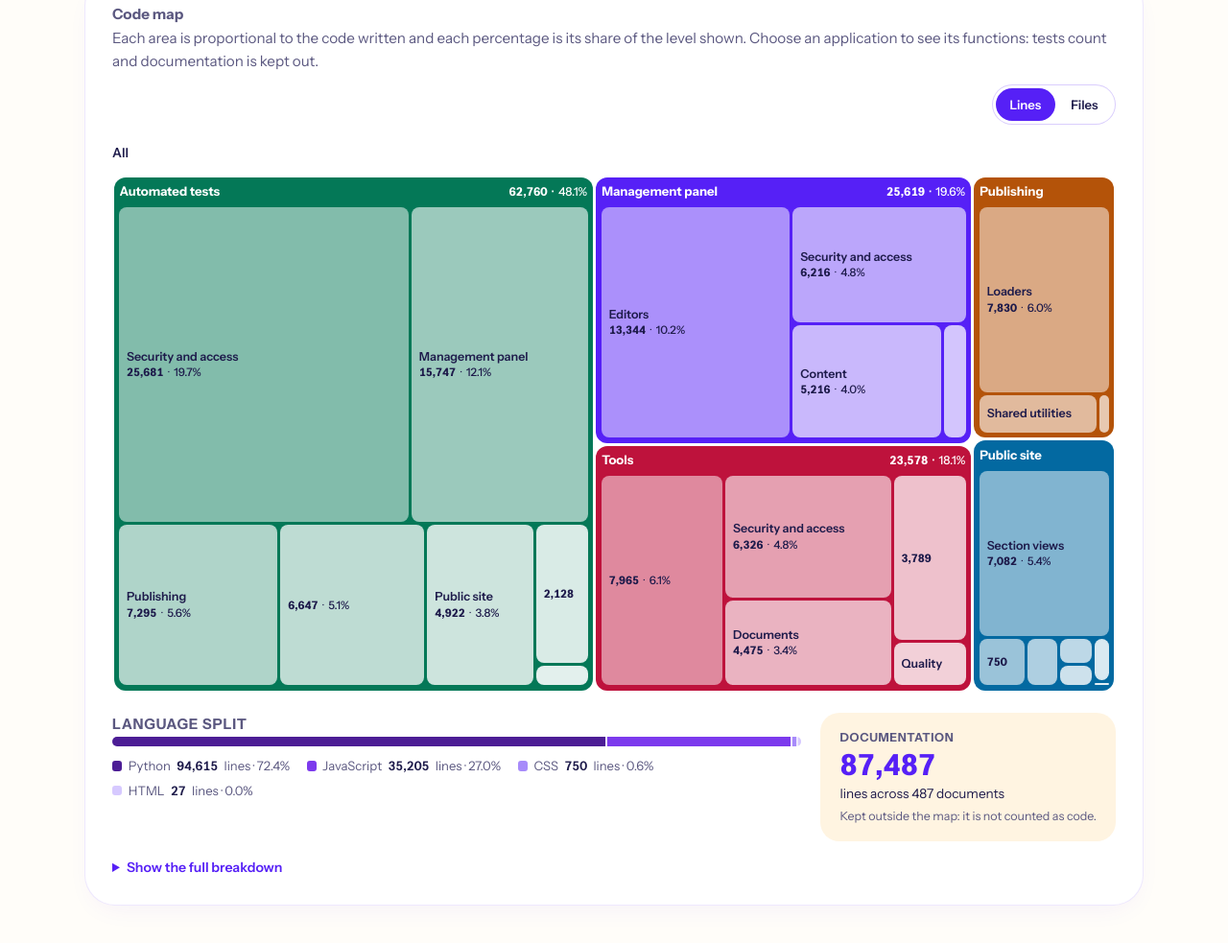
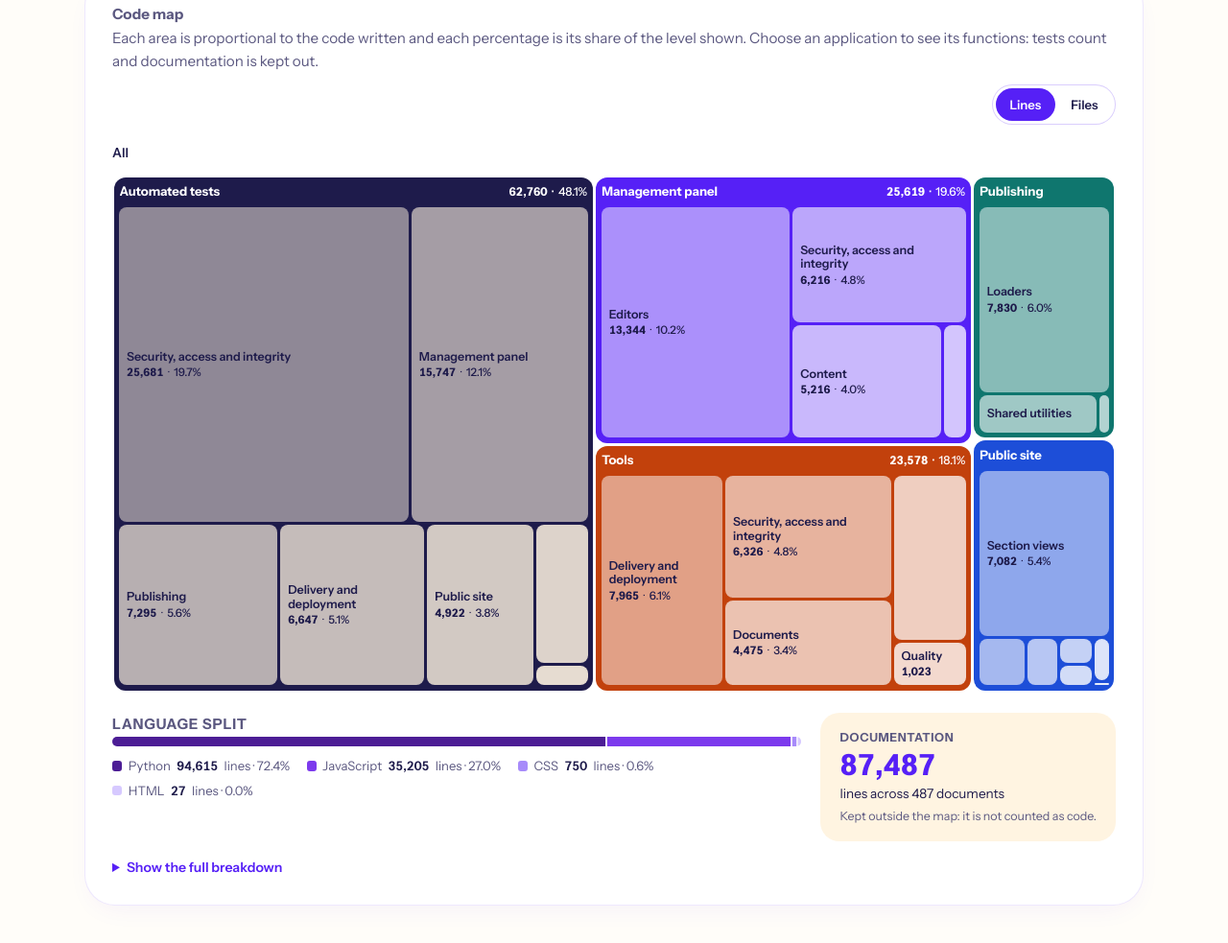
Before and after one commit to jsmiragregori/AI-STEAM-INDICADORES, a plain HTML site: page index.html in a window 1280 px wide. Shown: the part 1993-2976 px from the top of the page at 96% size. Drawn offline with Linux system fonts and the light colour scheme.

Commit message:
fix: correcciones P1 de la auditoria de F2 (rotulos D1, nombre prioritario en las teselas, paleta anclada en la marca)

```diff
--- a/assets/css/panel.css
+++ b/assets/css/panel.css
@@ -34,11 +34,11 @@
   --shadow: 0 10px 30px -12px rgb(86 32 246 / .08);
   --card-grad: linear-gradient(to bottom, #FFFFFF 0%, #FFF4E1 100%);
   --hero: linear-gradient(135deg, #4918AD 0%, #521DE2 55%, #5620F6 100%);
-  --map-site: #0369A1;
+  --map-site: #1D4ED8;
   --map-panel: #5620F6;
-  --map-publicacion: #B45309;
-  --map-herramientas: #BE123C;
-  --map-tests: #047857;
+  --map-publicacion: #0F766E;
+  --map-herramientas: #C2410C;
+  --map-tests: #1E1B4B;
   --map-ink: #FFFFFF;
   --lang-py: #4C1D95;
   --lang-js: #7C3AED;
@@ -66,11 +66,11 @@
     --grid: rgb(238 235 255 / .08);
     --shadow: 0 10px 30px -12px rgb(0 0 0 / .5);
     --card-grad: linear-gradient(to bottom, #1A1633 0%, #221C3F 100%);
-    --map-site: #5BC0EB;
-    --map-panel: #9C80FF;
-    --map-publicacion: #E8A33D;
-    --map-herramientas: #F07CA4;
-    --map-tests: #45C89B;
+    --map-site: #7DA9FF;
+    --map-panel: #A78BFF;
+    --map-publicacion: #3FC6BC;
+    --map-herramientas: #FF9D5C;
+    --map-tests: #A8A3CB;
     --map-ink: #14112B;
     --lang-py: #C4B5FD;
     --lang-js: #A78BFA;
@@ -95,11 +95,11 @@
   --grid: rgb(238 235 255 / .08);
   --shadow: 0 10px 30px -12px rgb(0 0 0 / .5);
   --card-grad: linear-gradient(to bottom, #1A1633 0%, #221C3F 100%);
-  --map-site: #5BC0EB;
-  --map-panel: #9C80FF;
-  --map-publicacion: #E8A33D;
-  --map-herramientas: #F07CA4;
-  --map-tests: #45C89B;
+  --map-site: #7DA9FF;
+  --map-panel: #A78BFF;
+  --map-publicacion: #3FC6BC;
+  --map-herramientas: #FF9D5C;
+  --map-tests: #A8A3CB;
   --map-ink: #14112B;
   --lang-py: #C4B5FD;
   --lang-js: #A78BFA;
@@ -306,24 +306,31 @@ section.block { padding: 5.5rem 0 1rem; }
 .tm-head .tm-figs { flex: none; font-weight: 600; font-size: .76rem; white-space: nowrap; }
 .tm-head:focus-visible { outline: 3px solid var(--map-ink); outline-offset: -3px; }
 
-.tm-tile { border-radius: 8px; overflow: hidden; color: var(--text); }
-.tm-tile.n1 { background: color-mix(in srgb, var(--c) 50%, var(--surface)); }
-.tm-tile.n2 { background: color-mix(in srgb, var(--c) 40%, var(--surface)); }
-.tm-tile.n3 { background: color-mix(in srgb, var(--c) 32%, var(--surface)); }
-.tm-tile.n4 { background: color-mix(in srgb, var(--c) 26%, var(--surface)); }
-.tm-tile.n5 { background: color-mix(in srgb, var(--c) 20%, var(--surface)); }
-.tm-tile.n6 { background: color-mix(in srgb, var(--c) 15%, var(--surface)); }
-.tm-tile.n7 { background: color-mix(in srgb, var(--c) 11%, var(--surface)); }
+.tm-tile { border-radius: 8px; overflow: hidden; color: var(--text); --tinte: var(--surface); }
+.tm-tile.app-tests { --tinte: var(--beige); }
+.tm-tile.n1 { background: color-mix(in srgb, var(--c) 50%, var(--tinte)); }
+.tm-tile.n2 { background: color-mix(in srgb, var(--c) 40%, var(--tinte)); }
+.tm-tile.n3 { background: color-mix(in srgb, var(--c) 32%, var(--tinte)); }
+.tm-tile.n4 { background: color-mix(in srgb, var(--c) 26%, var(--tinte)); }
+.tm-tile.n5 { background: color-mix(in srgb, var(--c) 20%, var(--tinte)); }
+.tm-tile.n6 { background: color-mix(in srgb, var(--c) 15%, var(--tinte)); }
+.tm-tile.n7 { background: color-mix(in srgb, var(--c) 11%, var(--tinte)); }
 .tm-tile:focus-visible { outline: 3px solid var(--text); outline-offset: -3px; }
 .map:not(.zoom) .tm-tile { cursor: pointer; }
 .map:not(.zoom) .tm-tile:hover, .tm-tile:focus-visible { filter: brightness(1.05); }
 
 .tm-in {
   position: absolute; inset: 6px 8px; display: flex; flex-direction: column;
-  justify-content: center; gap: 2px; overflow: hidden; pointer-events: none;
+  justify-content: center; overflow: hidden; pointer-events: none;
 }
-.tm-tile .tm-name { font-size: .78rem; font-weight: 600; line-height: 1.15; white-space: nowrap; overflow: hidden; }
-.tm-tile .tm-figs { display: block; font-size: .73rem; line-height: 1.2; white-space: nowrap; overflow: hidden; }
+.tm-caja { width: 100%; }
+.tm-tile .tm-name {
+  font-size: .78rem; font-weight: 600; line-height: 1.15;
+  display: -webkit-box; -webkit-box-orient: vertical; -webkit-line-clamp: 2;
+  overflow: hidden;
+}
+.tm-tile .tm-name.kt-sin-clamp { -webkit-line-clamp: none; }
+.tm-tile .tm-figs { display: block; font-size: .73rem; line-height: 1.2; white-space: nowrap; overflow: hidden; margin-top: 2px; }
 .tm-val { font-weight: 700; font-variant-numeric: tabular-nums; }
 .tm-pct { font-weight: 500; }
 .tm-sep { margin: 0 .3rem; }
--- a/assets/js/mapa.js
+++ b/assets/js/mapa.js
@@ -318,13 +318,15 @@ function crearPieza(app) {
     tile.tabIndex = 0;
     tile.classList.add(`n${Math.min(i + 1, TONOS.length)}`);
     const dentro = el('div', 'tm-in');
+    const caja = el('div', 'tm-caja');
     const nombre = el('span', 'tm-name');
     const figs = el('span', 'tm-figs');
     const val = el('b', 'tm-val');
     const sep = el('span', 'tm-sep', '·');
     const pct = el('span', 'tm-pct');
     figs.append(val, sep, pct);
-    dentro.append(nombre, figs);
+    caja.append(nombre, figs);
+    dentro.append(caja);
     tile.append(dentro);
     const f = { el: tile, entrada: dentro, nombre, figs, val, sep, pct, fn };
     pt.funciones.push(f);
@@ -454,17 +456,25 @@ function ajustarTile(f) {
   f.figs.classList.remove('kt-oculto');
   f.pct.classList.remove('kt-oculto');
   f.sep.classList.remove('kt-oculto');
-  const cabeNombre = f.nombre.scrollWidth <= w;
+  // El nombre manda: hasta dos líneas con elipsis en la segunda. Se mide sin
+  // límite para saber si cabe completo.
+  const altoLinea = parseFloat(getComputedStyle(f.nombre).lineHeight) || 15;
+  f.nombre.classList.add('kt-sin-clamp');
+  const altoNombre = f.nombre.getBoundingClientRect().height;
+  f.nombre.classList.remove('kt-sin-clamp');
+  const anchoOk = f.nombre.scrollWidth <= w + 1;
+  const nombreCompleto = anchoOk && altoNombre <= altoLinea * 2 + 0.5;
+  const hayNombre = anchoOk && h >= altoLinea;
+  // La cifra solo se pinta si el nombre ya cabe completo y hay sitio.
+  const altoFigs = f.figs.getBoundingClientRect().height;
   const cabeVal = f.val.getBoundingClientRect().width <= w;
   const cabeTodo = f.figs.scrollWidth <= w;
-  const dosLineas = h >= 36;
-  const unaLinea = h >= 16;
-  const verFigs = dosLineas && cabeVal;
+  const verFigs = nombreCompleto && cabeVal && h >= altoNombre + 2 + altoFigs;
   const verPct = verFigs && cabeTodo;
   f.figs.classList.toggle('kt-oculto', !verFigs);
   f.pct.classList.toggle('kt-oculto', !verPct);
   f.sep.classList.toggle('kt-oculto', !verPct);
-  f.nombre.classList.toggle('kt-oculto', !(cabeNombre && (verFigs || unaLinea)));
+  f.nombre.classList.toggle('kt-oculto', !hayNombre);
 }
 
 // --- Zoom, migas y estado -----------------------------------------------------------
--- a/assets/js/textos.js
+++ b/assets/js/textos.js
@@ -63,11 +63,11 @@ export const TEXTOS = {
     'fn.site.utilidades': 'Utilidades',
     'fn.site.estilos': 'Estilos',
     'fn.site.portada': 'Portada',
-    'fn.site.proteccion': 'Seguridad y acceso',
+    'fn.site.proteccion': 'Seguridad, acceso e integridad',
     'fn.panel.editores': 'Editores',
     'fn.panel.contenido': 'Contenido',
     'fn.panel.plataforma': 'Plataforma',
-    'fn.panel.proteccion': 'Seguridad y acceso',
+    'fn.panel.proteccion': 'Seguridad, acceso e integridad',
     'fn.publicacion.cargadores': 'Cargadores',
     'fn.publicacion.utilidades': 'Utilidades compartidas',
     'fn.publicacion.orquestacion': 'Orquestación',
@@ -75,8 +75,8 @@ export const TEXTOS = {
     'fn.herramientas.contenido': 'Gestión de contenido',
     'fn.herramientas.documentos': 'Documentos',
     'fn.herramientas.calidad': 'Calidad',
-    'fn.herramientas.proteccion': 'Seguridad y acceso',
-    'fn.tests.proteccion': 'Seguridad y acceso',
+    'fn.herramientas.proteccion': 'Seguridad, acceso e integridad',
+    'fn.tests.proteccion': 'Seguridad, acceso e integridad',
     'fn.tests.panel': 'Panel de gestión',
     'fn.tests.publicacion': 'Publicación',
     'fn.tests.sitio': 'Sitio público',
@@ -226,11 +226,11 @@ export const TEXTOS = {
     'fn.site.utilidades': 'Utilities',
     'fn.site.estilos': 'Styles',
     'fn.site.portada': 'Home page',
-    'fn.site.proteccion': 'Security and access',
+    'fn.site.proteccion': 'Security, access and integrity',
     'fn.panel.editores': 'Editors',
     'fn.panel.contenido': 'Content',
     'fn.panel.plataforma': 'Platform',
-    'fn.panel.proteccion': 'Security and access',
+    'fn.panel.proteccion': 'Security, access and integrity',
     'fn.publicacion.cargadores': 'Loaders',
     'fn.publicacion.utilidades': 'Shared utilities',
     'fn.publicacion.orquestacion': 'Orchestration',
@@ -238,8 +238,8 @@ export const TEXTOS = {
     'fn.herramientas.contenido': 'Content management',
     'fn.herramientas.documentos': 'Documents',
     'fn.herramientas.calidad': 'Quality',
-    'fn.herramientas.proteccion': 'Security and access',
-    'fn.tests.proteccion': 'Security and access',
+    'fn.herramientas.proteccion': 'Security, access and integrity',
+    'fn.tests.proteccion': 'Security, access and integrity',
     'fn.tests.panel': 'Management panel',
     'fn.tests.publicacion': 'Publishing',
     'fn.tests.sitio': 'Public site',
```
